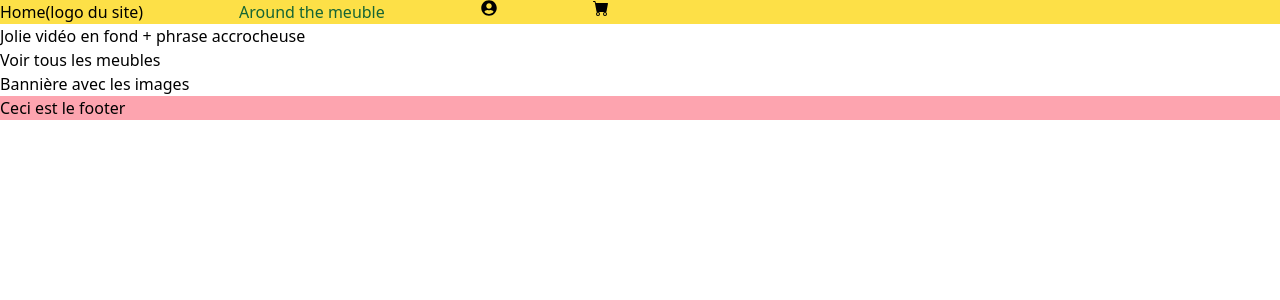
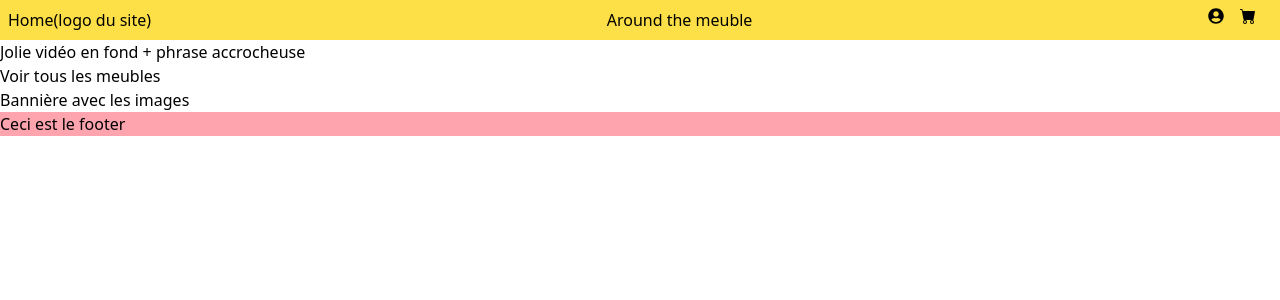
Before and after one commit to camhbrt/around_the_meuble, a React (Vite) app in the folder projet2/: page / in a window 1280 px wide. Shown: the top 300 px of the page. Built offline with nearby package versions, Linux system fonts and the light colour scheme.

Commit message:
[UPDATE] header

```diff
--- a/projet2/src/components/Carticon.jsx
+++ b/projet2/src/components/Carticon.jsx
@@ -3,7 +3,7 @@ import { BsFillCartFill } from 'react-icons/bs';
 
 const Carticon = () => {
     return (
-        <div>
+        <div className='px-4'>
             <BsFillCartFill />
         </div>
     );
--- a/projet2/src/components/Header.jsx
+++ b/projet2/src/components/Header.jsx
@@ -6,11 +6,10 @@ import Carticon from './Carticon';
 
 const Header = () => {
     return (
-        <div className='bg-yellow-300 flex space-x-24'>
-            <NavLink to='/'>Home(logo du site)</NavLink>
-            <h1 className='text-green-800'>Around the meuble</h1>
+        <div className='bg-yellow-300 flex p-2'>
+            <NavLink to='/' className='flex-auto'>Home(logo du site)</NavLink>
+            <h1 className='flex-auto'>Around the meuble</h1>
             <NavLink to='/login'><Loginicon/></NavLink>
-            {/* <NavLink to='/'><Carticon/></NavLink> */}
             <Carticon/>
 
 
```
